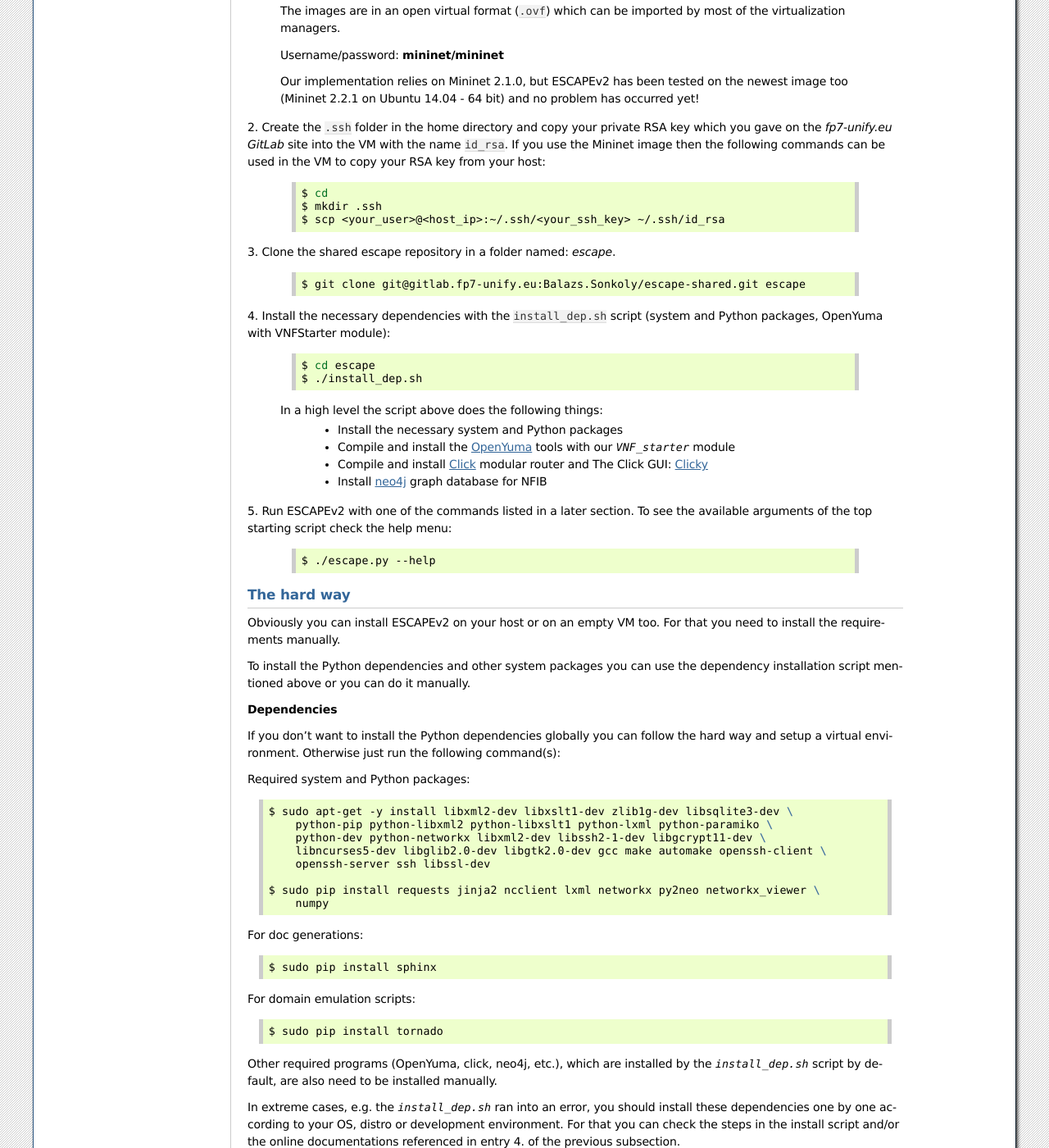
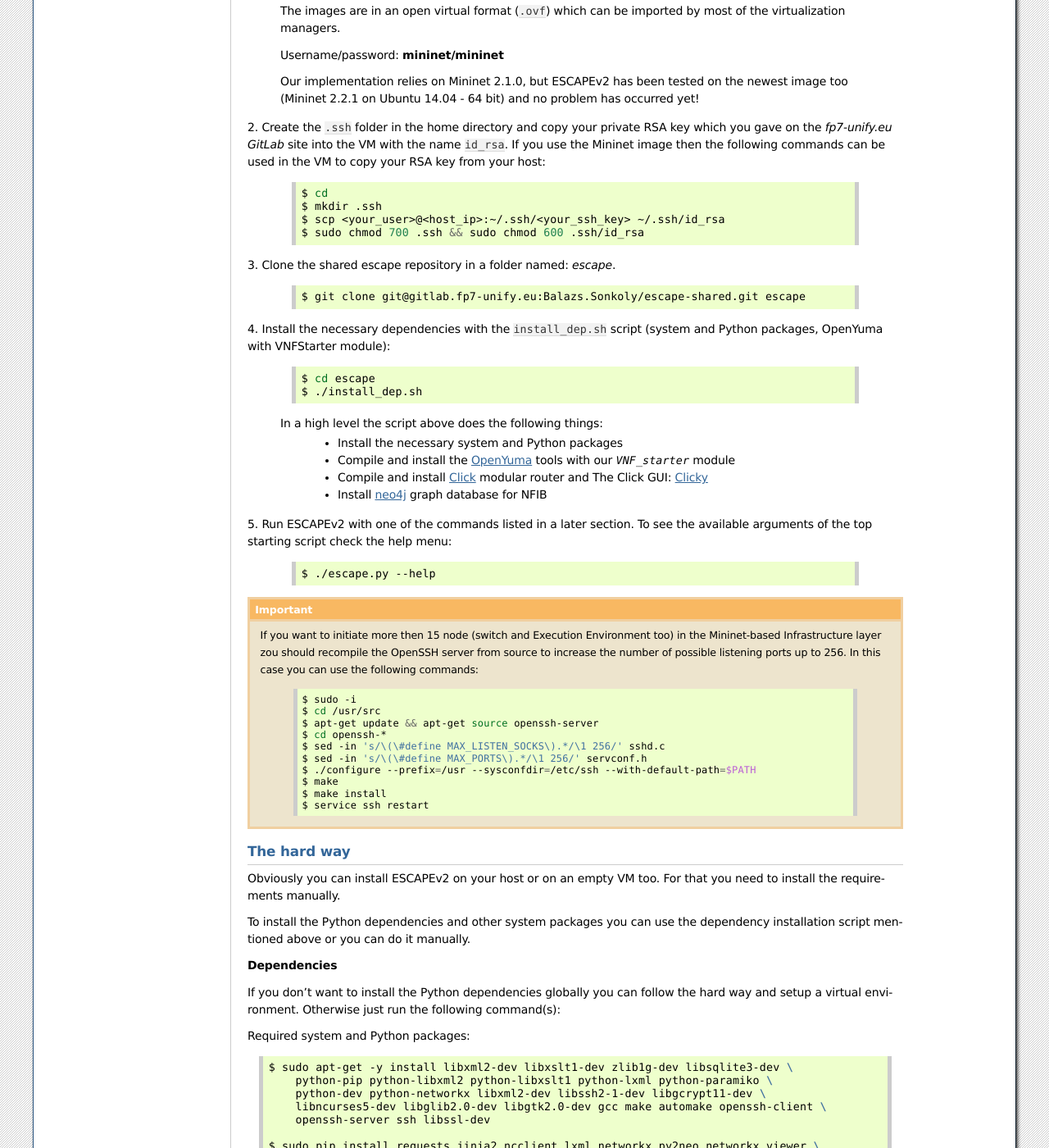
Before and after one commit to hsnlab/escape, a Sphinx documentation site: the page built from pox/ext/doc/source/index.rst, in a window 1280 px wide and 1400 px high, scrolled down 1153 px. Shown: the whole window at 82% size. Built offline with Sphinx 7.4.7, drawn with Linux system fonts in a browser that asks for light colours.

Commit message:
Add OpenSSH recomplie commands for main doc

```diff
--- a/pox/ext/doc/source/index.rst
+++ b/pox/ext/doc/source/index.rst
@@ -100,6 +100,7 @@
     $ cd
     $ mkdir .ssh
     $ scp <your_user>@<host_ip>:~/.ssh/<your_ssh_key> ~/.ssh/id_rsa
+    $ sudo chmod 700 .ssh && sudo chmod 600 .ssh/id_rsa
 
 3. Clone the shared escape repository in a folder named:
 *escape*.
@@ -131,6 +132,26 @@
   .. code-block:: bash
 
     $ ./escape.py --help
+
+.. important::
+
+    If you want to initiate more then 15 node (switch and Execution Environment
+    too) in the Mininet-based Infrastructure layer zou should recompile the
+    OpenSSH server from source to increase the number of possible listening ports
+    up to 256. In this case you can use the following commands:
+
+     .. code-block:: bash
+
+         $ sudo -i
+         $ cd /usr/src
+         $ apt-get update && apt-get source openssh-server
+         $ cd openssh-*
+         $ sed -in 's/\(\#define MAX_LISTEN_SOCKS\).*/\1 256/' sshd.c
+         $ sed -in 's/\(\#define MAX_PORTS\).*/\1 256/' servconf.h
+         $ ./configure --prefix=/usr --sysconfdir=/etc/ssh --with-default-path=$PATH
+         $ make
+         $ make install
+         $ service ssh restart
 
 The hard way
 ------------
```
Also changed, not shown: 1 other file.
